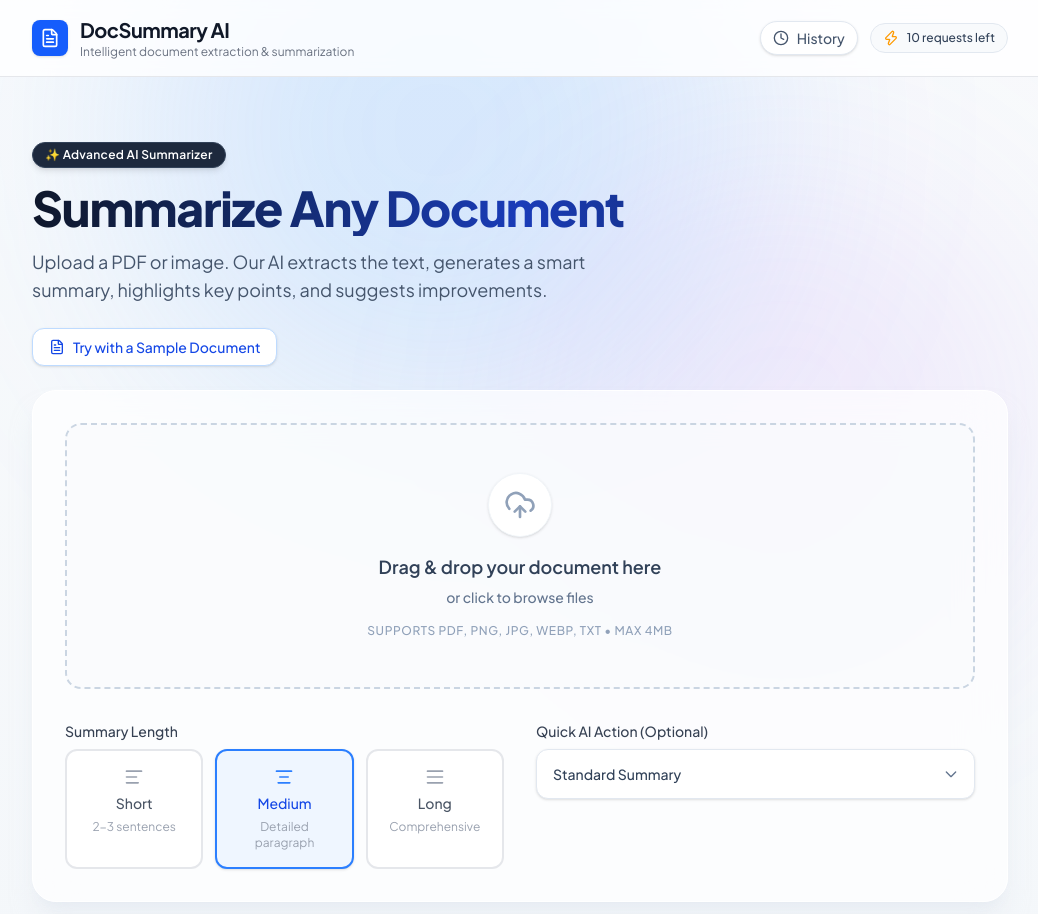
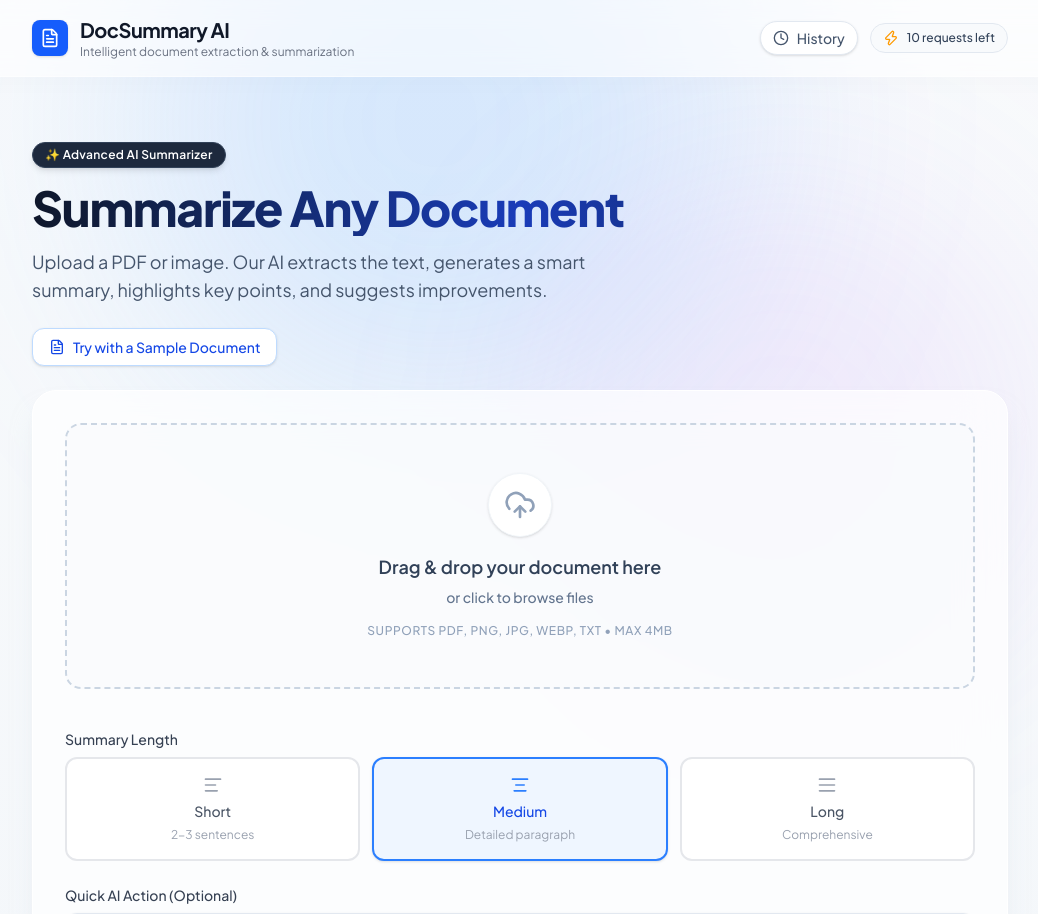
Before and after one commit to Ojaswi-Gupta/document_summary, a Next.js app: page / in a window 1280 px wide. Shown: the top 914 px of the page, without its empty margins (120-1158 px from the left). Built offline with nearby package versions, Linux system fonts and the light colour scheme.

Commit message:
style: fix sticky navbar, add glassmorphism, and stack options layout vertically

```diff
--- a/src/app/page.js
+++ b/src/app/page.js
@@ -121,7 +121,7 @@ export default function Home() {
   const isLoading = status === 'loading';
 
   return (
-    <div className="min-h-screen bg-gradient-to-b from-slate-50 to-slate-100 flex flex-col relative overflow-hidden">
+    <div className="min-h-screen bg-gradient-to-b from-slate-50 to-slate-100 flex flex-col relative overflow-clip">
 
       {/* Ambient Glow */}
       <div className="absolute top-[-10%] left-[20%] w-[600px] h-[600px] bg-blue-400/20 rounded-full blur-[120px] pointer-events-none"></div>
@@ -166,7 +166,7 @@ export default function Home() {
                 disabled={isLoading}
               />
 
-              <div className="grid grid-cols-1 md:grid-cols-2 gap-8">
+              <div className="flex flex-col gap-6 pt-2">
                 <SummaryOptions
                   selected={summaryLength}
                   onSelect={setSummaryLength}
--- a/src/components/Header.jsx
+++ b/src/components/Header.jsx
@@ -31,7 +31,7 @@ export default function Header({ onOpenHistory, historyCount = 0 }) {
   }, []);
 
   return (
-    <header className="w-full border-b border-gray-200 bg-white/80 backdrop-blur-sm sticky top-0 z-50">
+    <header className="w-full border-b border-white/50 bg-white/60 backdrop-blur-md sticky top-0 z-50 shadow-[0_4px_30px_rgba(0,0,0,0.02)]">
       <div className="max-w-5xl mx-auto px-4 sm:px-6 py-4 flex items-center justify-between">
         <div className="flex items-center gap-3">
           <div className="p-2 bg-blue-600 rounded-lg shadow-sm">
```
